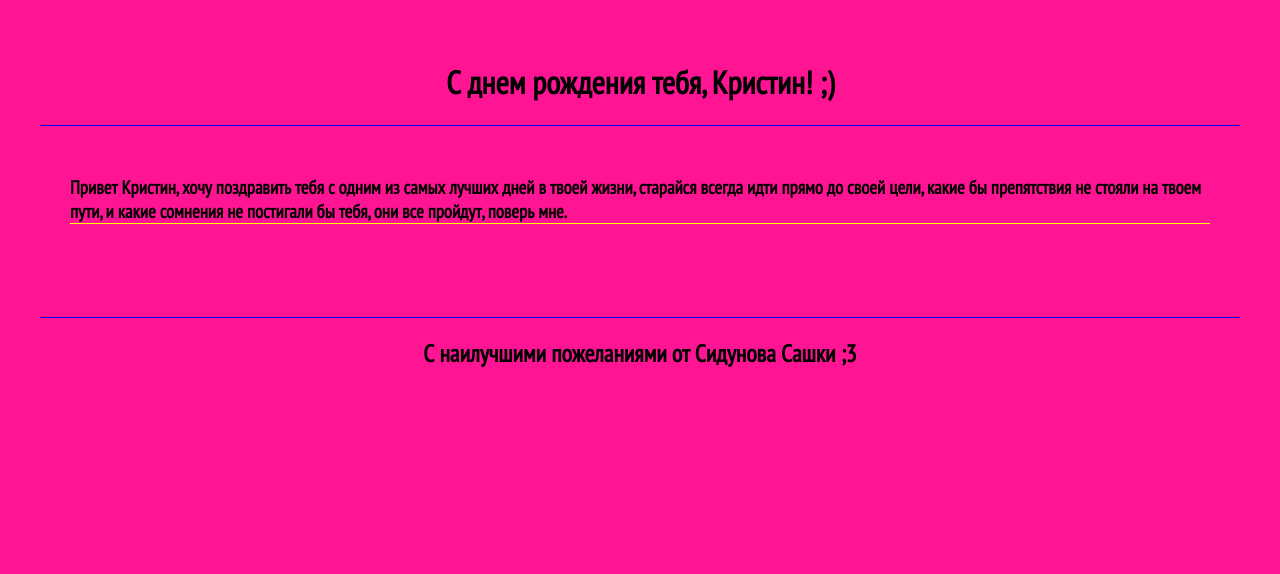
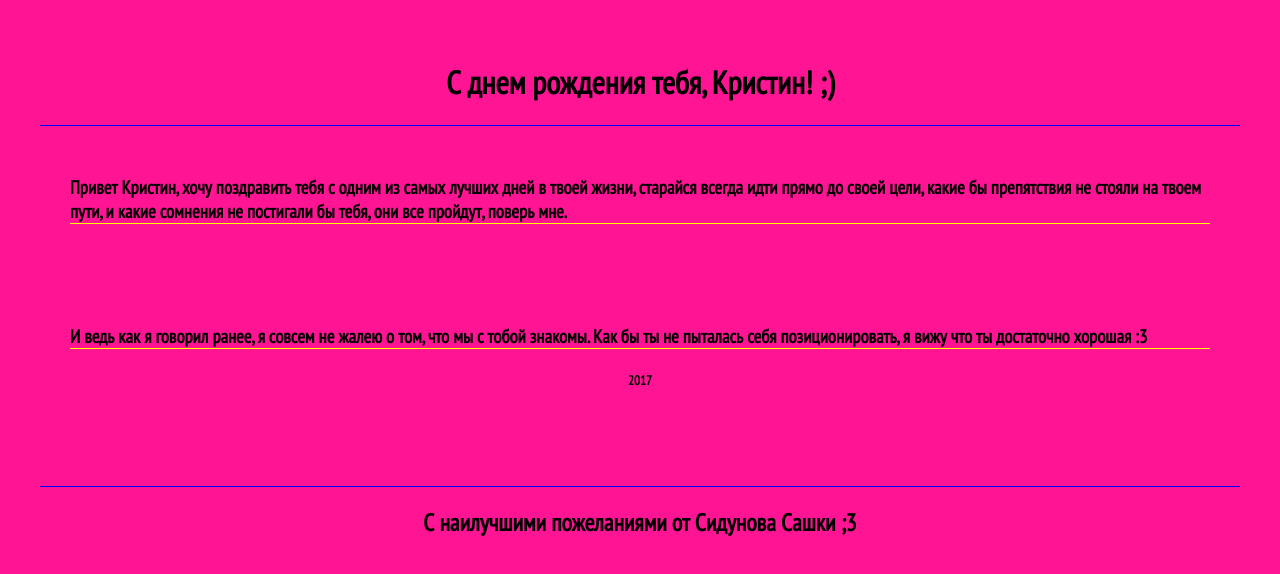
Before and after one commit to DungerZ/kristinachut.github.io, a plain HTML site: page index.html in a window 1280 px wide. Drawn offline with Linux system fonts and the light colour scheme.

Commit message:
Initial commit

```diff
--- a/index.html
+++ b/index.html
@@ -22,6 +22,9 @@
 
       <h3 class="pozdr1">Привет Кристин, хочу поздравить тебя с одним из самых лучших дней в твоей жизни, старайся всегда идти прямо до своей цели, какие бы препятствия не стояли на твоем пути, и какие сомнения не постигали бы тебя, они все пройдут, поверь мне.</h3>
 
+      <h3 class="pozdr3">И ведь как я говорил ранее, я совсем не жалею о том, что мы с тобой знакомы. Как бы ты не пыталась себя позиционировать, я вижу что ты достаточно хорошая :3</h3>
+
+      <h5 class="pozdr2">2017</h5>
 
     </div>
 
--- a/style.css
+++ b/style.css
@@ -21,9 +21,12 @@ header {
 }
 
 .pozdr2 {
-  margin-top: 200px;
+  text-align: center;
+}
+
+.pozdr3 {
   border-bottom: 1px solid yellow;
-
+  margin-top: 100px;
 }
 
 footer {
```
